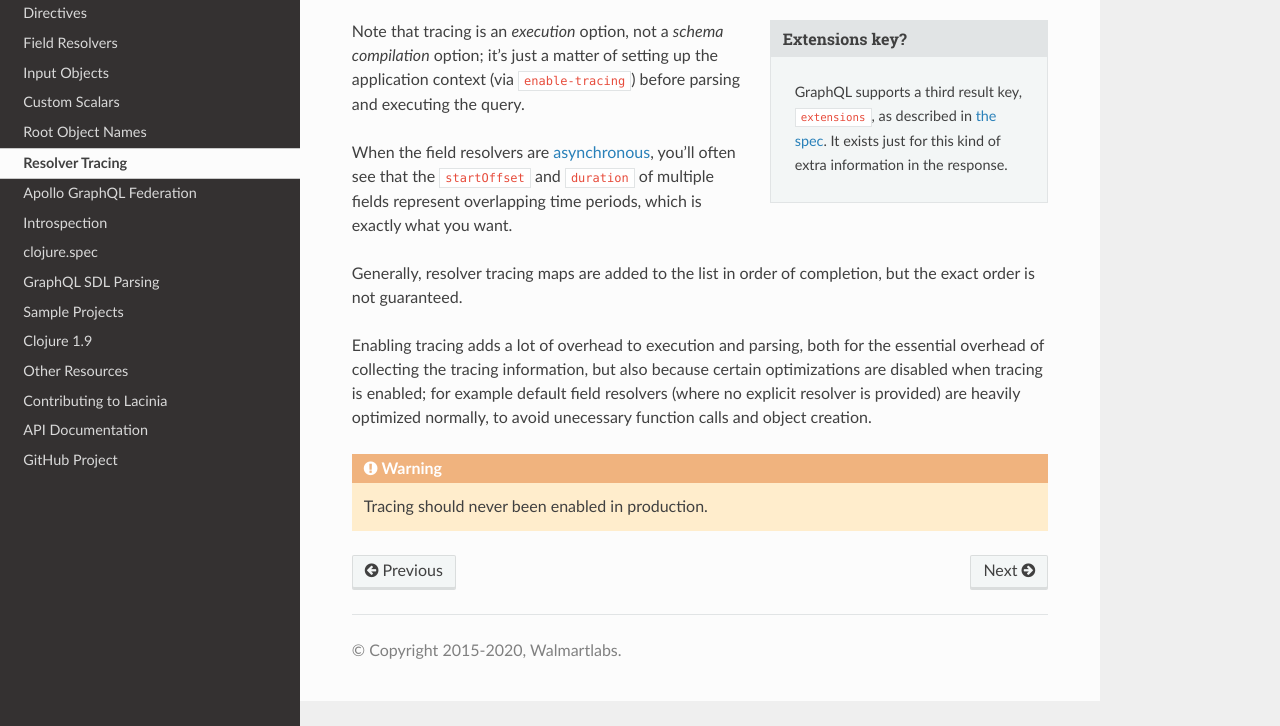
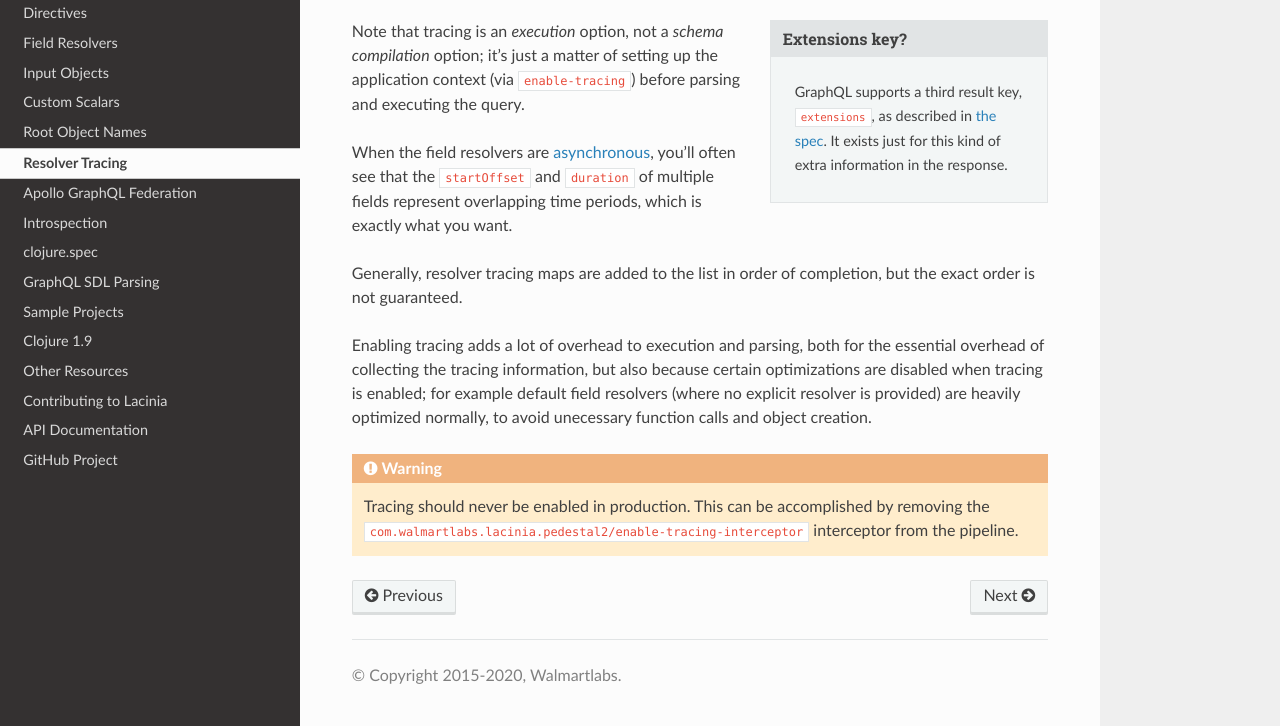
Before and after one commit to walmartlabs/lacinia, a Sphinx documentation site: the page built from docs/tracing.rst, in a window 1280 px wide and 1158 px high, cut to the strip 432-1158 px from the top of the window. Built offline with Sphinx 7.4.7 and the Read the Docs theme 2.0.0, drawn with Linux system fonts in a browser that asks for light colours.

Commit message:
Update tracing.rst

```diff
--- a/docs/tracing.rst
+++ b/docs/tracing.rst
@@ -34,4 +34,5 @@ avoid unecessary function calls and object creation.
 
 .. warning::
 
-   Tracing should never been enabled in production.
+   Tracing should never be enabled in production. This can be accomplished by removing the ``com.walmartlabs.lacinia.pedestal2/enable-tracing-interceptor``
+   interceptor from the pipeline.
```
